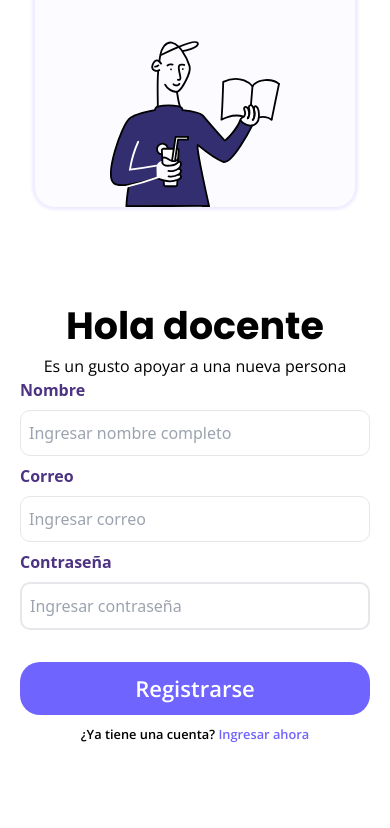
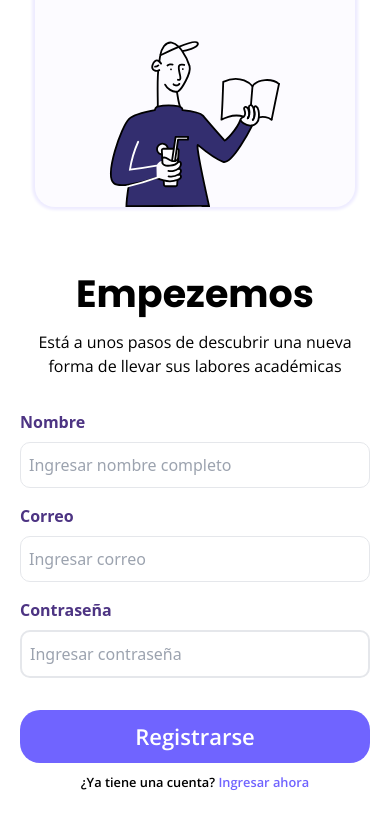
Before and after one commit to Rafterminador/atenea-cliente, a React (Create React App) app: page /registro/usuario in a window 390 px wide. Shown: the top 828 px of the page. Built offline with nearby package versions, Linux system fonts and the light colour scheme; the HTML template or start-up script is replaced by a standard one.

Commit message:
fix registro usuario page

```diff
--- a/src/pages/RegistroUsuario.jsx
+++ b/src/pages/RegistroUsuario.jsx
@@ -1,6 +1,7 @@
 import React, { useState } from "react";
 import ImageRegistro from "../assets/images/register.svg";
 import ImageRegistrod from "../assets/images/register-desktop.svg";
+import { Link } from 'react-router-dom'
 
 const RegistroUsuario = () => {
   const [username, setUsername] = useState("");
@@ -35,9 +36,9 @@ const RegistroUsuario = () => {
       </div>
 
       <div className="md:my-[220px] md:w-[576px] md:mr-[1128px]">
-        <div className="flex flex-col text-center md:my-[48px]">
-          <h1 className="md:my-[28px]" >Hola docente</h1>
-          <p>Es un gusto apoyar a una nueva persona</p>
+        <div className="flex flex-col text-center md:my-[48px] mt-4">
+          <h1 className="md:my-[28px]" >Empezemos</h1>
+          <p className="mt-2 mb-8">Está a unos pasos de descubrir una nueva forma de llevar sus labores académicas</p>
         </div>
 
         <form onSubmit={handleSubmit}>
@@ -49,7 +50,7 @@ const RegistroUsuario = () => {
               value={username}
               name="username"
               onChange={handleChangeUsername}
-              className="font-normal border-solid border-[1px] rounded-[10px] py-2.5 px-2 focus:outline-2 focus:outline-[#A954FF]"
+              className="font-normal border-solid border-[1px] rounded-[10px] py-2.5 px-2 focus:outline-2 focus:outline-[#A954FF] mb-2"
               placeholder="Ingresar nombre completo"
             />
             <label htmlFor="useremail">Correo</label>
@@ -59,7 +60,7 @@ const RegistroUsuario = () => {
               value={useremail}
               name="useremail"
               onChange={handleChangeEmail}
-              className="font-normal border-solid border-[1px] rounded-[10px] py-2.5 px-2 focus:outline-2 focus:outline-[#A954FF]"
+              className="font-normal border-solid border-[1px] rounded-[10px] py-2.5 px-2 focus:outline-2 focus:outline-[#A954FF] mb-2"
               placeholder="Ingresar correo"
             />
             <label htmlFor="password">Contraseña</label>
@@ -83,7 +84,9 @@ const RegistroUsuario = () => {
         </button>
         <button className="text-[12.8px]">
           ¿Ya tiene una cuenta?{" "}
-          <span className="text-[#7064FF]">Ingresar ahora</span>
+          <Link to='/login'>
+            <span className="text-[#7064FF]">Ingresar ahora</span>
+          </Link>
         </button>
       </div>
 
--- a/src/pages/login.jsx
+++ b/src/pages/login.jsx
@@ -81,7 +81,9 @@ const Login = () => {
           <div className="mt-3">
             <button className="text-[12.8px]">
               ¿No tiene una cuenta?{" "}
-              <span className="text-[#7064FF]">Registrarse ahora</span>
+              <Link to='/registro/usuario'>
+                <span className="text-[#7064FF]">Registrarse ahora</span>
+              </Link>
             </button>
           </div>
         </div>
```
